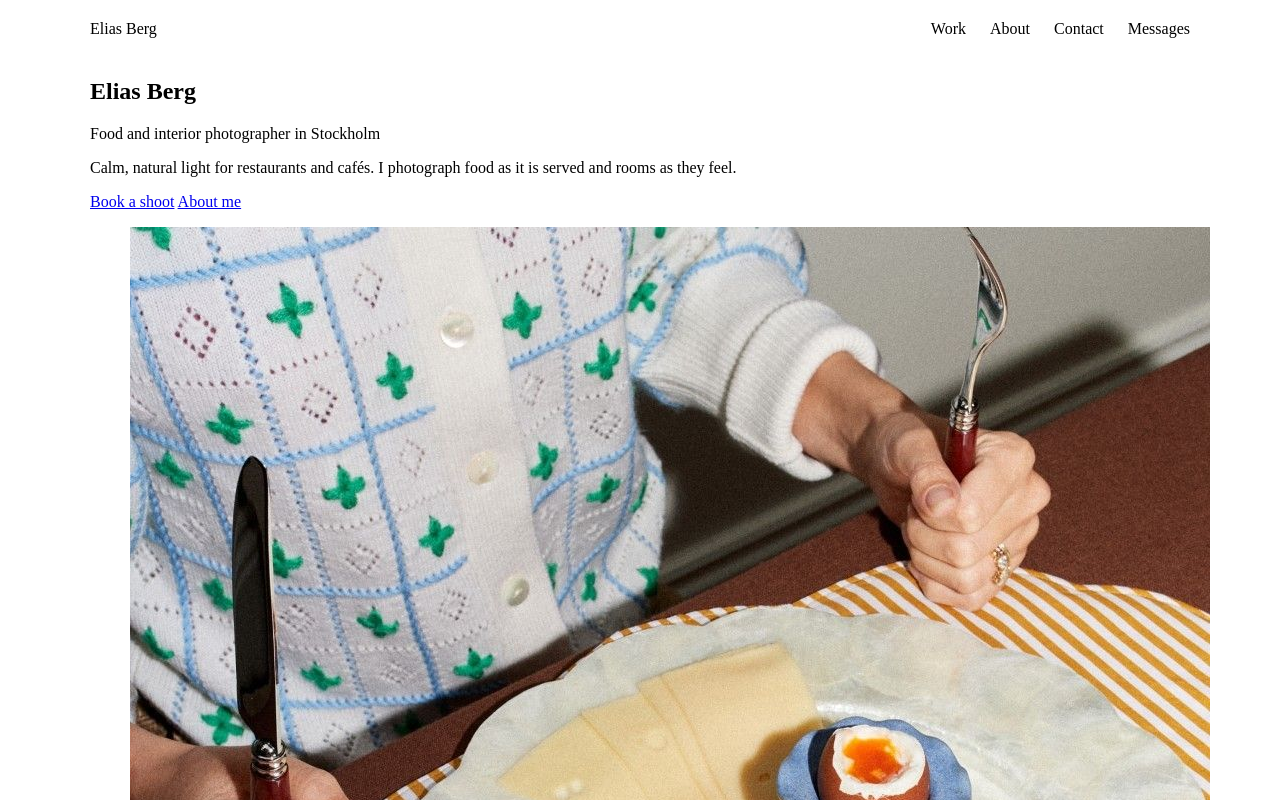
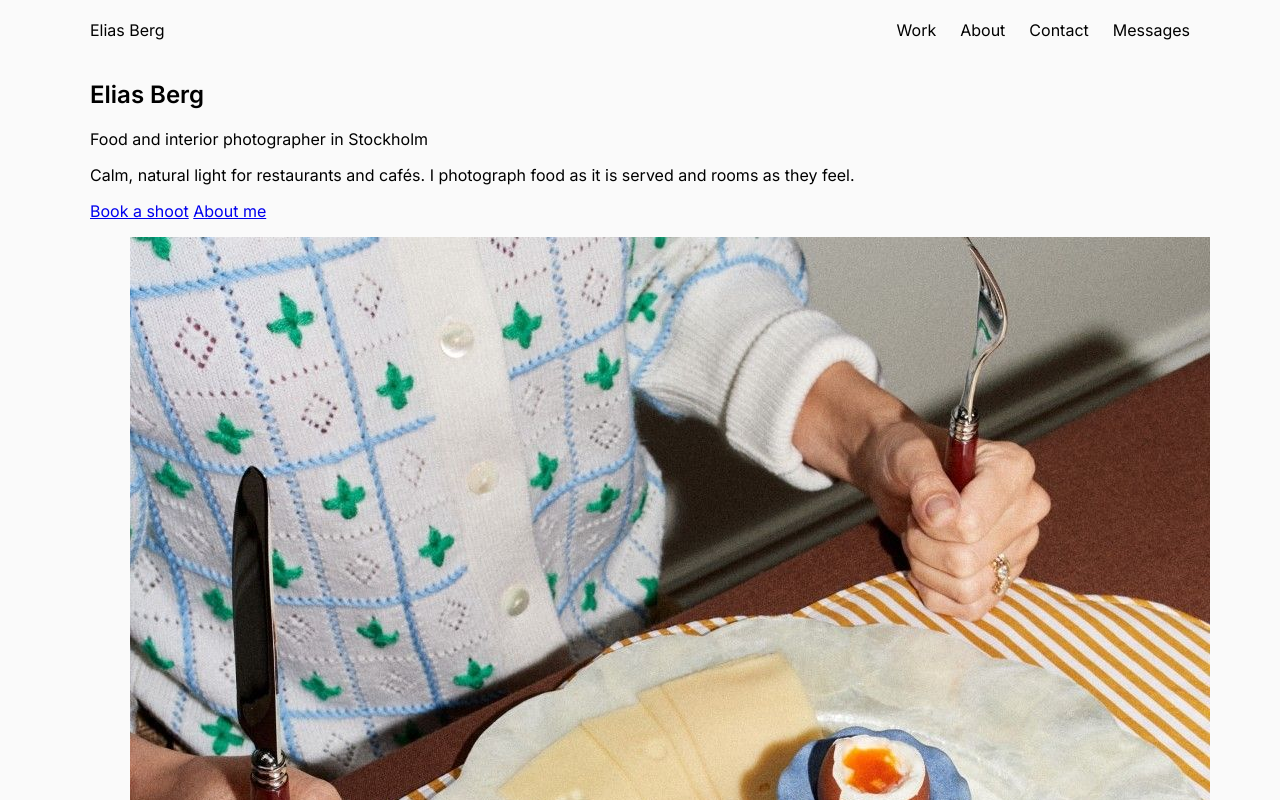
Before and after one commit to abrilvergaralozano/Elias--Berg-Portfolio, a SvelteKit app: page / in a window 1280 px wide. Shown: the top 800 px of the page. Built offline with nearby package versions, Linux system fonts and the light colour scheme.

Commit message:
font change

```diff
--- a/src/app.html
+++ b/src/app.html
@@ -1,3 +1,7 @@
+<link rel="preconnect" href="https://fonts.googleapis.com">
+<link rel="preconnect" href="https://fonts.gstatic.com" crossorigin>
+<link href="https://fonts.googleapis.com/css2?family=Inter:wght@400;500;600&display=swap" rel="stylesheet">
+
 <!doctype html>
 <html lang="en">
 	<head>
--- a/src/style.css
+++ b/src/style.css
@@ -23,6 +23,8 @@
   margin: 0 auto;
   padding-left: 24px;
   padding-right: 24px;
+  font-family: 'Inter', Arial, sans-serif;
+  background-color: #fafafa;
 }
 
 footer {
@@ -70,6 +72,7 @@
 
 .contact textarea {
   height: 160px;
+
 }
 
 .contact section {
```
